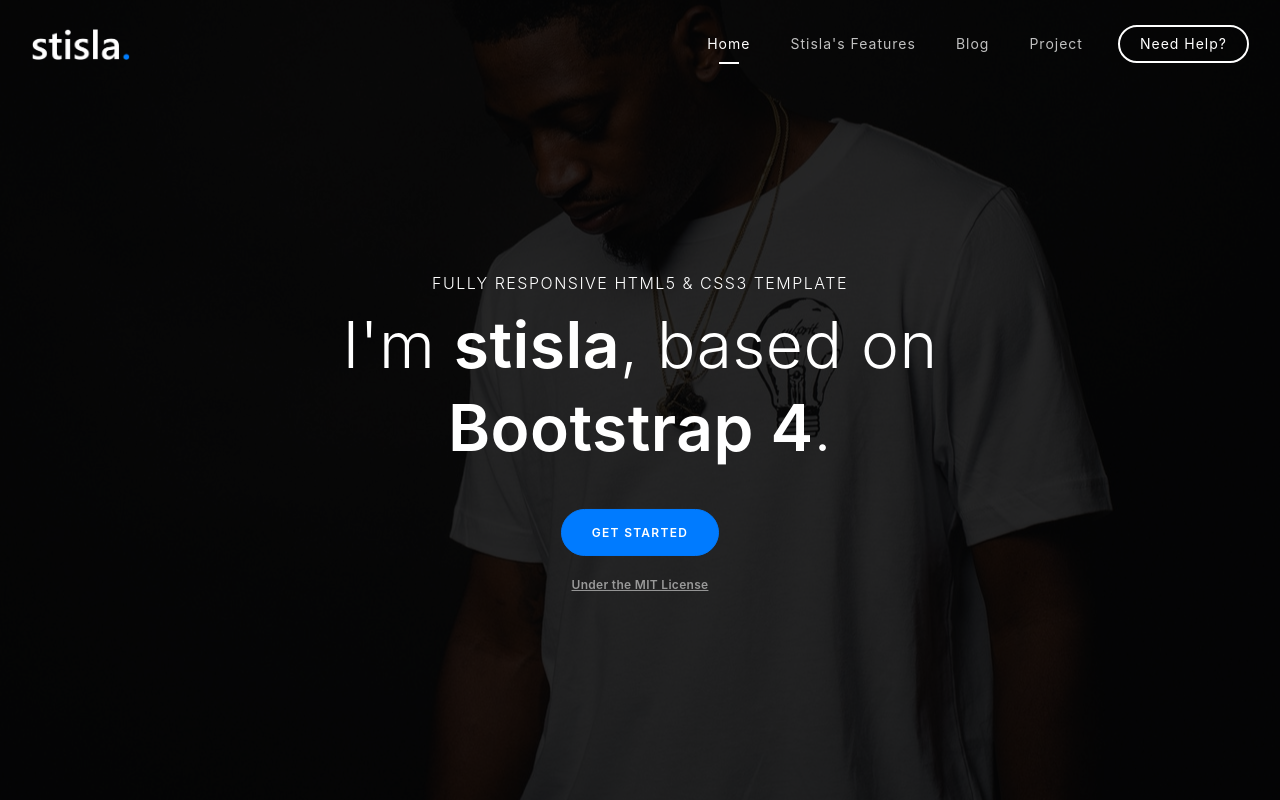
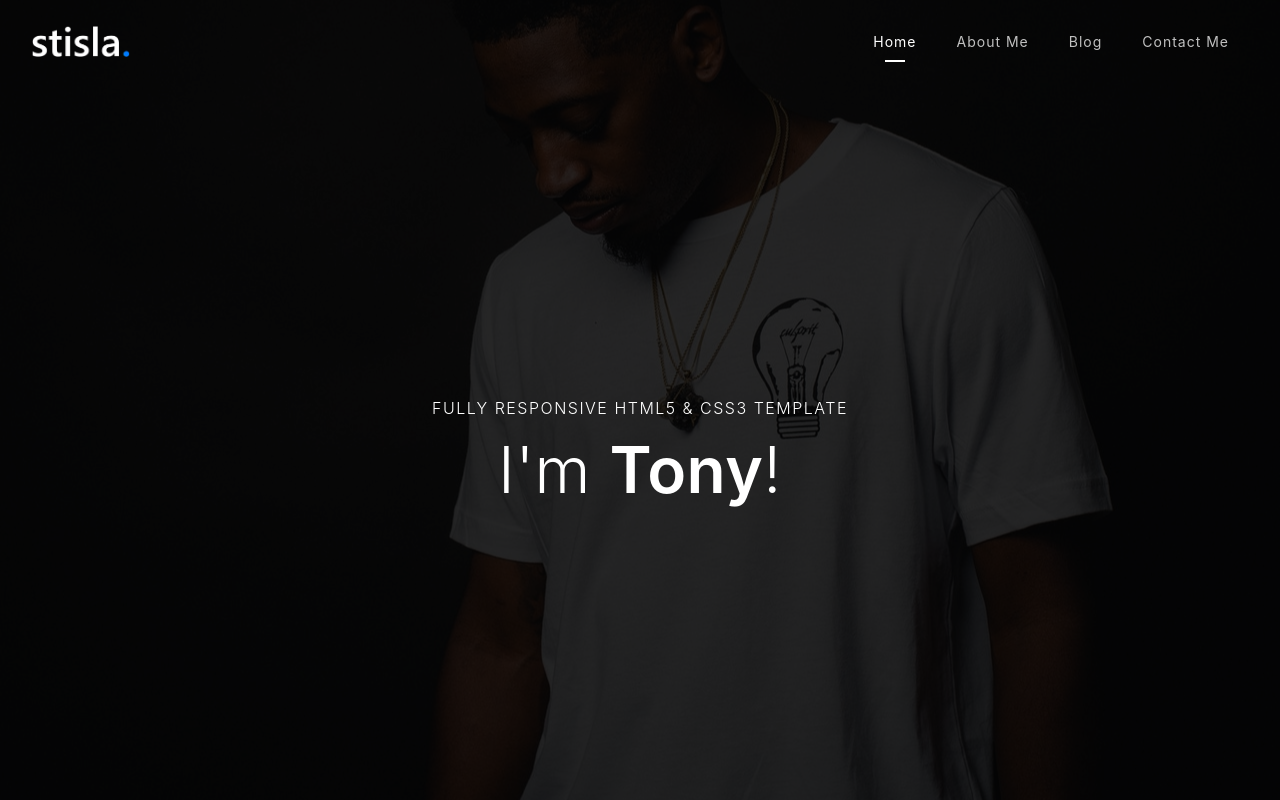
Before and after one commit to tony-trung-nguyen/tony-trung-nguyen.github.io, a plain HTML site: page index.html in a window 1280 px wide. Shown: the top 800 px of the page. Drawn offline with Linux system fonts and the light colour scheme; files whose address does not match are found by name.

Commit message:
Add name

```diff
--- a/index.html
+++ b/index.html
@@ -6,7 +6,7 @@
 		<meta name="author" content="Kodinger">
 		<meta name="keyword" content="Kodinger, template, html5, css3, bootstrap4">
 		<meta name="description" content="HTML5 and CSS3 Template Based on Bootstrap 4">
-		<title>I'm Stisla</title>
+		<title>Tony T. Nguyen</title>
 		<link rel="stylesheet" href="ionicons/css/ionicons.min.css">
 		<link rel="stylesheet" href="bootstrap/css/bootstrap.min.css">
 		<link rel="stylesheet" href="sweetalert/dist/sweetalert.css">
@@ -31,31 +31,22 @@
 			        <a class="nav-link smooth-link" href="#hero">Home</a>
 			      </li>
 			      <li class="nav-item">
-			        <a class="nav-link smooth-link" href="#features">Stisla's Features</a>
+			        <a class="nav-link smooth-link" href="#features">About Me</a>
 			      </li>
 			      <li class="nav-item">
 			        <a class="nav-link smooth-link" href="#blog">Blog</a>
 			      </li>
 			      <li class="nav-item">
-			        <a class="nav-link smooth-link" href="#project">Project</a>
+			        <a class="nav-link smooth-link" href="#project">Contact Me</a>
 			      </li>
 			    </ul>
-			    <form class="form-inline">
-				    <a href="#contact" class="btn smooth-link align-middle btn-primary">Need Help?</a>
-			    </form>
 			  </div>
 		  </div>
 		</nav>
 		<section class="hero bg-overlay" id="hero" data-bg="img/hero.jpeg">
 			<div class="text py-5">
 				<p class="lead">Fully responsive HTML5 &amp; CSS3 template</p>
-				<h1>I'm <span class="bold">stisla</span>, based on <span class="bold">Bootstrap 4</span>.</h1>
-				<div class="cta">
-					<a href="#features" class="btn btn-primary smooth-link">Get Started</a>
-					<div class="link">
-						<a href="#">Under the MIT License</a>
-					</div>
-				</div>
+				<h1>I'm <span class="bold">Tony</span>!</h1>
 			</div>
 		</section>
 
```
Also changed, not shown: 1 other file.
